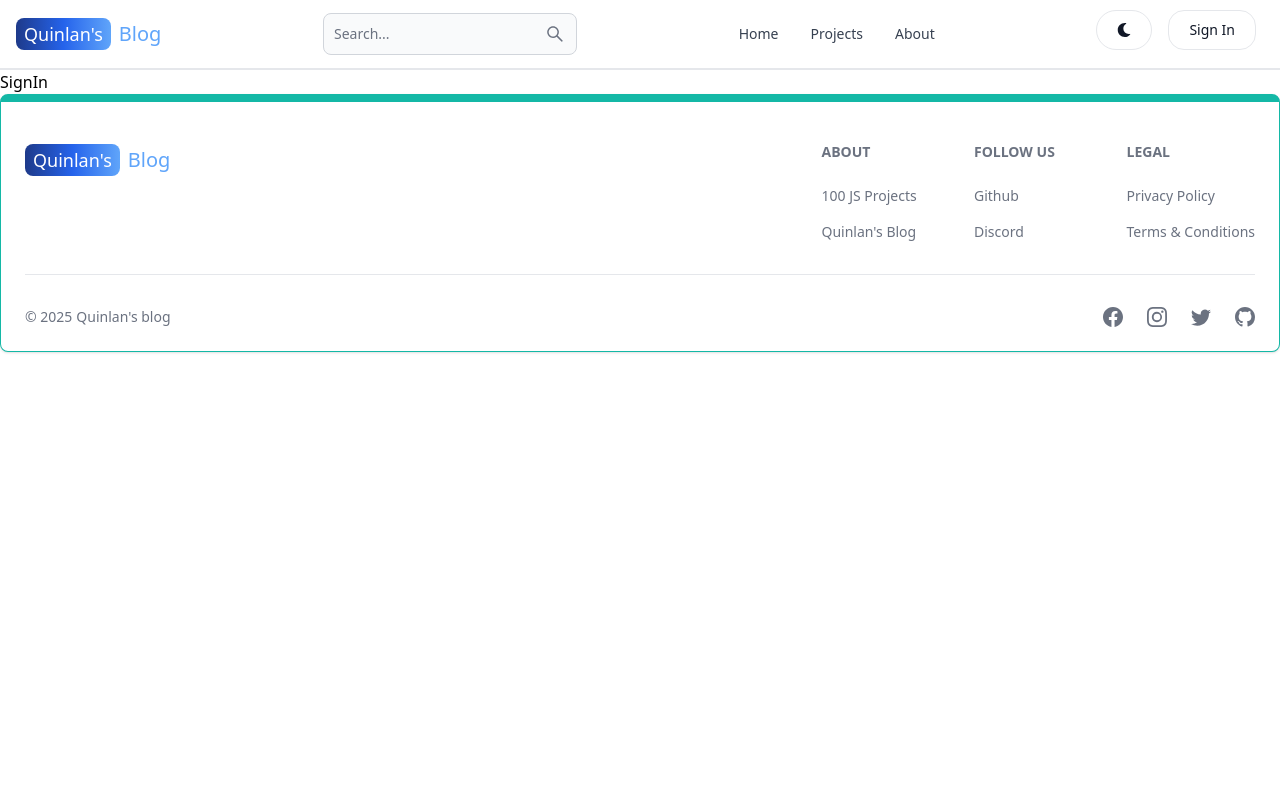
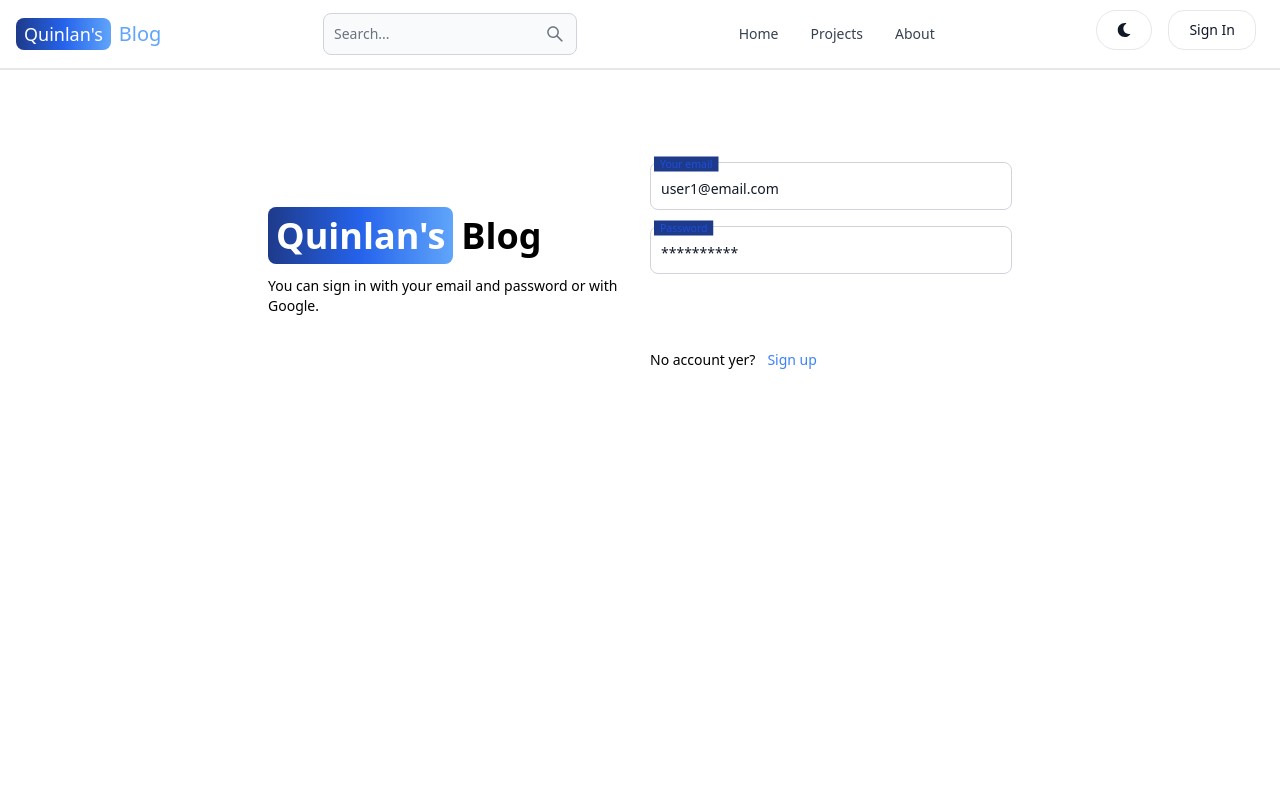
Before and after one commit to bertgvde/mern-blog, a React (Vite) app in the folder client/: page /sign-in in a window 1280 px wide. Shown: the top 800 px of the page. Built offline with nearby package versions, Linux system fonts and the light colour scheme.

Commit message:
complete signin/signup page functionality

```diff
--- a/client/src/pages/SignIn.jsx
+++ b/client/src/pages/SignIn.jsx
@@ -1,7 +1,95 @@
-import React from 'react'
+import { Button, FloatingLabel, TextInput, Label, Alert, Spinner } from 'flowbite-react';
+import { Link, useNavigate } from 'react-router-dom';
+import { useState } from 'react';
 
 export default function SignIn() {
+    const [formData, setFormData] = useState({});
+    const [errorMessage, setErrorMessage] = useState(null);
+    const [loading, setLoading] = useState(false);
+    const navigate = useNavigate();
+
+  const handleChange = (e) => {
+    setFormData({ ...formData, [e.target.id]: e.target.value.trim() });
+  };
+
+  const handleSubmit = async (e) => {
+    e.preventDefault();
+  if (!formData.email || !formData.password) {
+    setErrorMessage('Please fill in all fields');}
+
+    try {
+      setLoading(true);
+      setErrorMessage
+      const response = await fetch('/api/auth/signin', {
+        method: 'POST',
+        headers: {
+          'Content-Type': 'application/json',
+        },
+        body: JSON.stringify(formData),
+      });
+      const data = await response.json();
+      if (data.success === false) {
+        return setErrorMessage(data.message);
+      }
+      setLoading(false);
+      if (response.ok) {
+        navigate('/');
+      }
+    } catch (error) {
+      setErrorMessage('An error occurred while signing up. Please try again later.', error);
+      setLoading(false);
+    }
+  };
   return (
-    <div>SignIn</div>
+    <div className='min-h-screen mt-20 bg-inherit dark:text-black'>
+
+      <div className='flex p-3 max-w-3xl mx-auto flex-col md:flex-row md:items-center gap-5'>
+        {/* left */}
+        <div className='flex-1'>
+          <Link to="/" className='font-bold dark:text-white text-4xl'>
+              <span className='px-2 py-1 bg-gradient-to-r from-blue-900 via-blue-600 to-blue-400 rounded-lg text-4xl text-white'>Quinlan's</span>
+            <span className='text-black text-4xl ml-2' >Blog</span>
+          </Link>
+          <p className='text-sm mt-5'>
+            You can sign in with your email and password or with Google.
+          </p>
+        </div>
+
+        {/* right */}
+        <div className='flex-1'>
+            <form className="flex max-w-md flex-col gap-4" onSubmit={handleSubmit}>
+              <div class="relative">
+                  <TextInput type="email" id="email" class="block px-2.5 pb-2.5 pt-4 w-full text-sm text-gray-900 bg-transparent rounded-lg border-1 border-gray-300 appearance-none dark:text-black dark:border-gray-600 dark:focus:border-blue-500 focus:outline-none focus:ring-0 focus:border-blue-600 peer" placeholder="user1@email.com" onChange={handleChange}/>
+                  <label for="email" class="absolute text-sm text-blue-700 dark:text-blue-400 duration-300 transform -translate-y-4 scale-75 top-2 z-10 origin-[0] bg-blue-900 dark:bg-white px-2 peer-focus:px-2 peer-focus:text-blue-600 peer-focus:dark:text-blue-500 peer-placeholder-shown:scale-100 peer-placeholder-shown:-translate-y-1/2 peer-placeholder-shown:top-1/2 peer-focus:top-2 peer-focus:scale-75 peer-focus:-translate-y-4 rtl:peer-focus:translate-x-1/4 rtl:peer-focus:left-auto start-1">Your email</label>
+              </div>
+              <div class="relative">
+                  <TextInput type="password" id="password" class="block px-2.5 pb-2.5 pt-4 w-full text-sm text-gray-900 bg-transparent rounded-lg border-1 border-gray-300 appearance-none dark:text-black dark:border-gray-600 dark:focus:border-blue-500 focus:outline-none focus:ring-0 focus:border-blue-600 peer" placeholder="**********" onChange={handleChange}/>
+                  <label for="password" class="absolute text-sm text-blue-700 dark:text-blue-400 duration-300 transform -translate-y-4 scale-75 top-2 z-10 origin-[0] bg-blue-900 dark:bg-white px-2 peer-focus:px-2 peer-focus:text-blue-600 peer-focus:dark:text-blue-500 peer-placeholder-shown:scale-100 peer-placeholder-shown:-translate-y-1/2 peer-placeholder-shown:top-1/2 peer-focus:top-2 peer-focus:scale-75 peer-focus:-translate-y-4 rtl:peer-focus:translate-x-1/4 rtl:peer-focus:left-auto start-1">Password</label>
+              </div>
+
+              <Button type="submit" className='bg-inherit dark:text-black' disabled={loading}>
+                  {loading ? (
+                    <>
+                    <Spinner size='sm' />
+                    <span>Loading...</span>
+                  </>
+                ) : 'Sign In'}
+              </Button>
+          </form>
+          <div className='flex gap-3 text-sm mt-5'>
+
+            <span className=''>No account yer? </span>
+            <Link to="/sign-up" className='text-blue-500 hover:underline dark:text-blue-700'>
+              Sign up
+            </Link>
+          </div>
+          {errorMessage && (
+            <Alert color="failure" className="mt-5">
+              {errorMessage}
+            </Alert>)}
+
+        </div>
+      </div>
+    </div>
   )
 }
--- a/client/src/pages/SignUp.jsx
+++ b/client/src/pages/SignUp.jsx
@@ -51,7 +51,7 @@ export default function SignUp() {
             <span className='text-black text-4xl ml-2' >Blog</span>
           </Link>
           <p className='text-sm mt-5'>
-            Lorem ipsum dolor sit amet consectetur adipisicing elit. Error, perferendis?
+            You can sign up here to create a new account. Please fill in your username, email, and password to get started.
           </p>
         </div>
 
```
